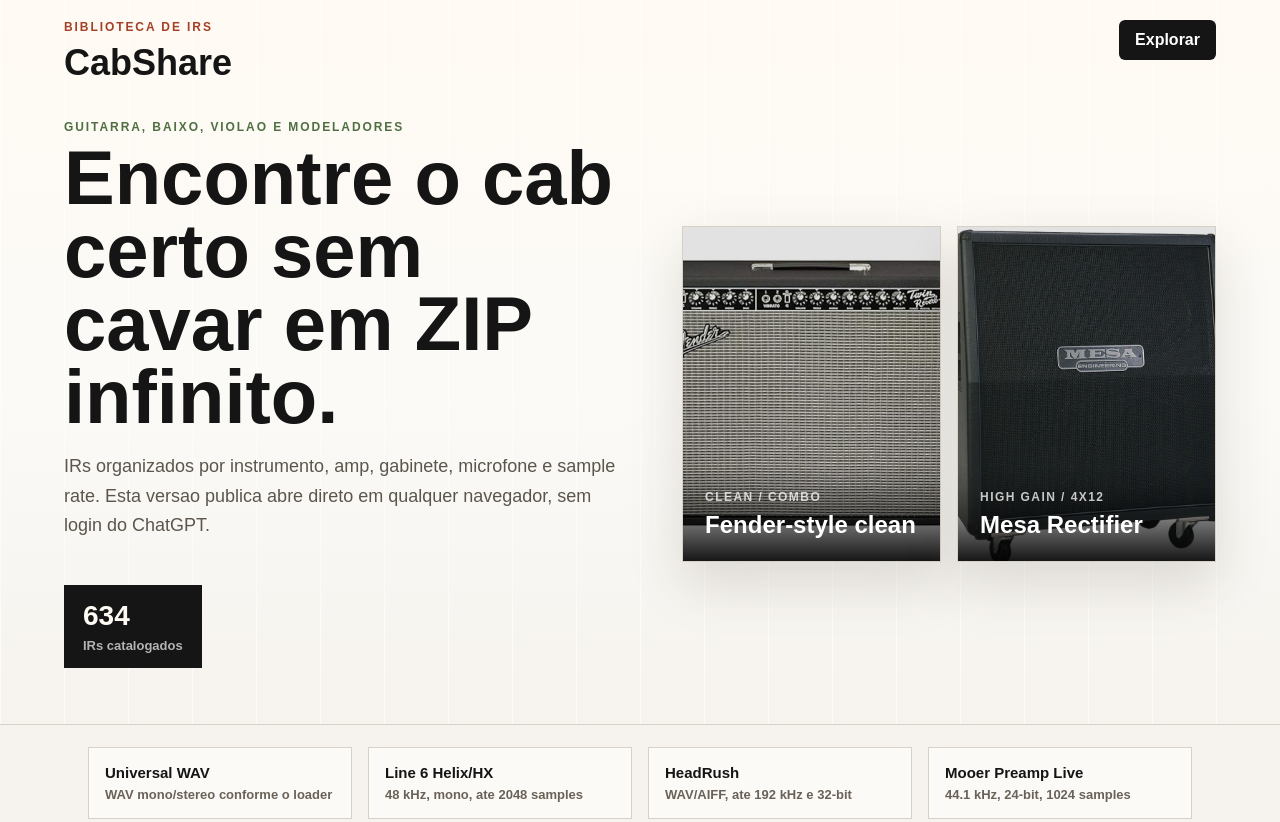
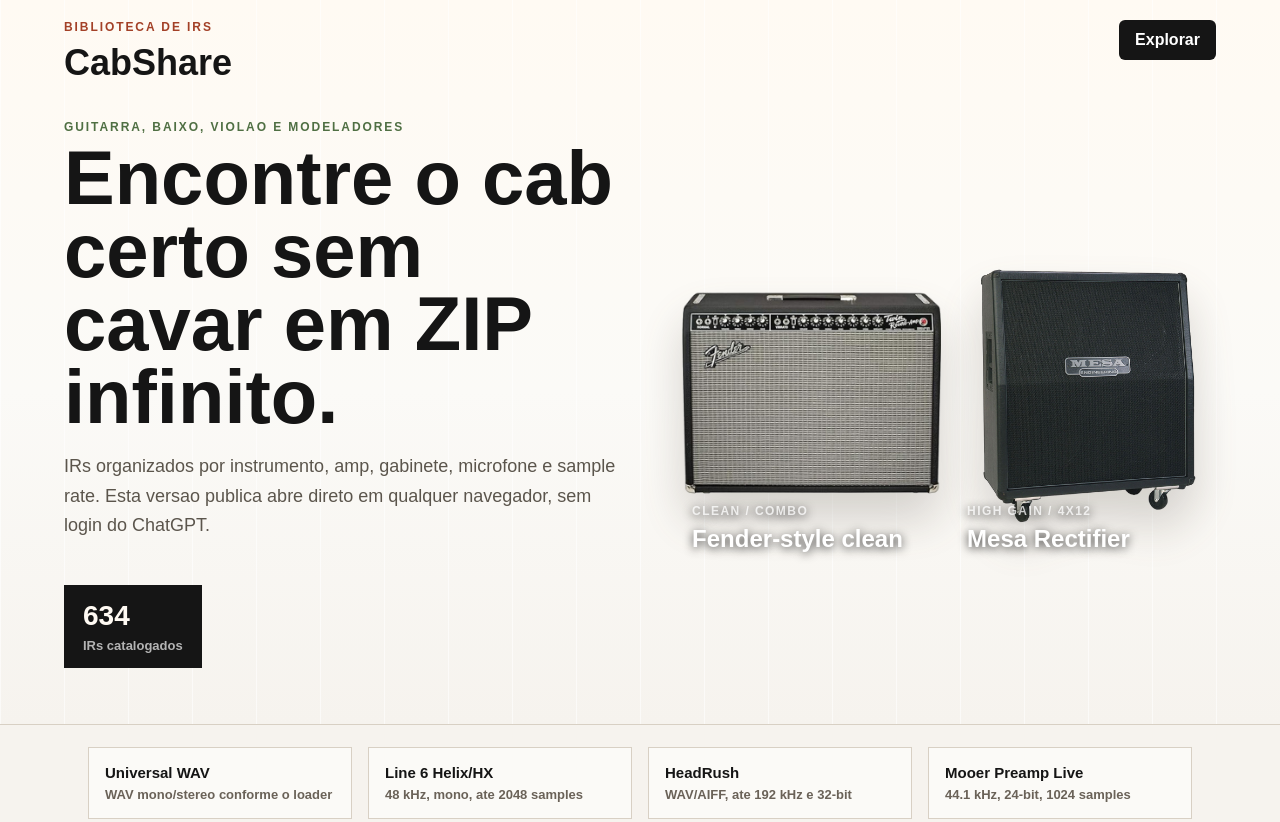
Before and after one commit to eduardocruz2023/cabshare, a website: page index.html in a window 1280 px wide. Shown: the top 822 px of the page. Drawn offline with Linux system fonts and the light colour scheme; no server answers.

Commit message:
Use transparent hero amp images

```diff
--- a/index.html
+++ b/index.html
@@ -10,7 +10,7 @@
     />
     <meta name="theme-color" content="#111111" />
     <link rel="icon" href="./favicon.svg" type="image/svg+xml" />
-    <link rel="stylesheet" href="./styles.css?v=20260826-footer-stats1" />
+    <link rel="stylesheet" href="./styles.css?v=20260826-cutout-hero1" />
   </head>
   <body>
     <header class="hero">
@@ -35,11 +35,11 @@
         </section>
         <section class="feature-stack" aria-label="Destaques">
           <article class="feature large">
-            <img src="./images/fender-twin-reverb.jpg" alt="Fender Twin Reverb" />
+            <img src="./images/fender-twin-reverb-cutout.png" alt="Fender Twin Reverb" />
             <div><span>Clean / combo</span><strong>Fender-style clean</strong></div>
           </article>
           <article class="feature">
-            <img src="./images/mesa-oversized-4x12.jpg" alt="Mesa Boogie Rectifier 4x12" />
+            <img src="./images/mesa-oversized-4x12-cutout.png" alt="Mesa Boogie Rectifier 4x12" />
             <div><span>High gain / 4x12</span><strong>Mesa Rectifier</strong></div>
           </article>
         </section>
--- a/styles.css
+++ b/styles.css
@@ -167,10 +167,8 @@
 .feature {
   position: relative;
   min-height: 330px;
-  overflow: hidden;
-  border: 1px solid var(--line);
-  background: #151515;
-  box-shadow: 0 22px 50px rgb(53 45 34 / 0.15);
+  overflow: visible;
+  background: transparent;
 }
 
 .feature.large {
@@ -181,18 +179,19 @@
   width: 100%;
   height: 100%;
   min-height: inherit;
-  object-fit: cover;
+  object-fit: contain;
   object-position: center;
-  opacity: 0.88;
-  transform: scale(1.03);
+  opacity: 0.98;
+  filter: drop-shadow(0 26px 24px rgb(53 45 34 / 0.2));
 }
 
 .feature div {
   position: absolute;
-  inset: auto 0 0;
-  padding: 22px;
+  inset: auto 10px 8px;
+  padding: 0;
   color: white;
-  background: linear-gradient(to top, rgb(0 0 0 / 0.9), rgb(0 0 0 / 0.12) 78%, transparent);
+  background: none;
+  text-shadow: 0 2px 10px rgb(0 0 0 / 0.8);
 }
 
 .feature strong {
```
Also changed, not shown: images/fender-twin-reverb-cutout.png (added), images/mesa-oversized-4x12-cutout.png (added).
